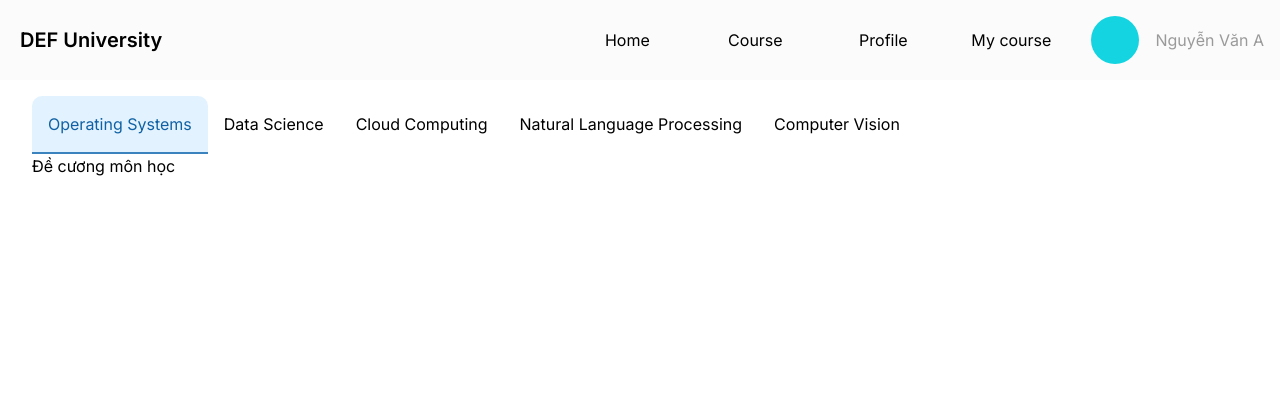
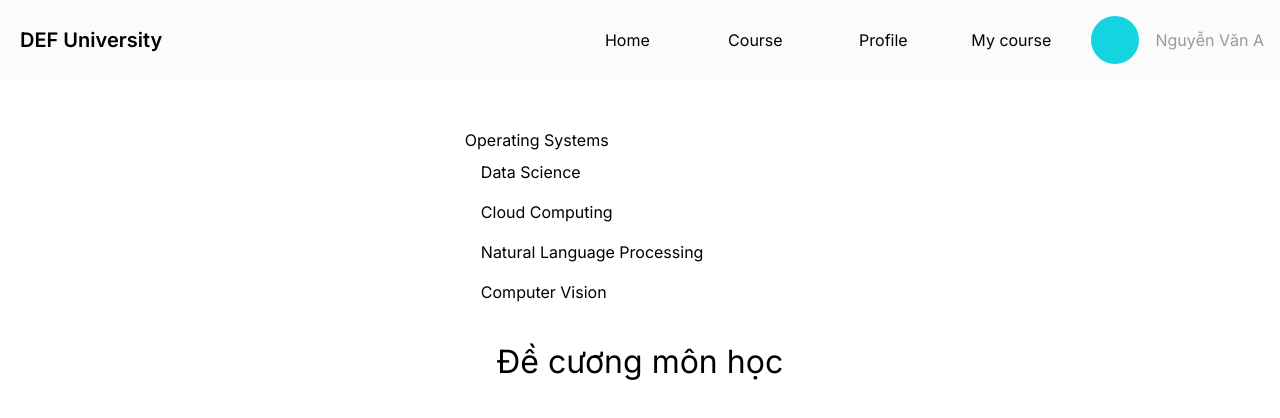
Before and after one commit to AKflower/DEFUni, a Next.js app in the folder app/front-end/: page /mycourse in a window 1280 px wide. Shown: the top 418 px of the page. Built offline with nearby package versions, Linux system fonts and the light colour scheme.

Commit message:
Update mycourse.module.scss

```diff
--- a/app/front-end/src/app/mycourse/mycourse.module.scss
+++ b/app/front-end/src/app/mycourse/mycourse.module.scss
@@ -1,28 +1,177 @@
-.container{
-  background-color: white;
+.container {
+    padding: 2rem;
+    max-width: 800px;
+    margin: 0 auto;
+  }
 
-  .headBar{
+  .main {
+    min-height: 100vh;
+    padding: 4rem 0;
+    flex: 1;
     display: flex;
-      justify-content: space-between;
-      .tabBar{
-          display: flex;
-          flex-direction: row;
-          justify-content: space-between;
-          .tab{
-              padding: 1em;
+    flex-direction: column;
+    justify-content: center;
+    align-items: center;
+  }
+
+  .title {
+    margin: 0;
+    line-height: 1.15;
+    font-size: 2rem;
+    text-align: center;
+  }
+
+  .subjectTitle {
+    font-size: 1.5rem;
+    margin-bottom: 1rem;
+  }
+
+
+  .searchInput {
+    padding: 0.5rem;
+    font-size: 1rem;
+  }
+
+  .sortButton, .cardButton {
+    padding: 0.5rem 1rem;
+    font-size: 1rem;
     cursor: pointer;
   }
-          .tabAction{
-              padding: 1em;
-              color: #1061a3;
-              background-color: #e2f2ff;
-              border-bottom: 2px solid #3b83be;
-              border-radius: 10px 10px 0 0;
+
+  .grid {
+    display: flex;
+    align-items: center;
+    justify-content: center;
+    flex-wrap: wrap;
+    max-width: 800px;
+    margin-top: 3rem;
+  }
+
+  .card {
+    margin: 1rem;
+    padding: 1.5rem;
+    text-align: left;
+    color: inherit;
+    text-decoration: none;
+    border: 1px solid #eaeaea;
+    border-radius: 10px;
+    transition: color 0.15s ease, border-color 0.15s ease;
+    width: 45%;
     cursor: pointer;
   }
+
+  .card:hover, .card:focus, .card:active {
+    color: #0070f3;
+    border-color: #0070f3;
   }
-      .toolBar{
 
+  .card h2 {
+    margin: 0 0 1rem 0;
+    font-size: 1.5rem;
   }
+
+  .card p {
+    margin: 0;
+    font-size: 1.25rem;
+    line-height: 1.5;
   }
+
+  .tabContainer {
+    display: flex;
+    justify-content: space-around;
+    margin-bottom: 1rem;
   }
+
+  .tab {
+    padding: 0.5rem 1rem;
+    cursor: pointer;
+  }
+
+  .active {
+    background-color: #0070f3;
+    color: white;
+  }
+
+  .collapseAllButton {
+    padding: 0.5rem 1rem;
+    margin-bottom: 1rem;
+    cursor: pointer;
+  }
+
+  .sections {
+    border: 1px solid #eaeaea;
+    border-radius: 10px;
+  }
+
+  .section {
+    border-top: 1px solid #eaeaea;
+  }
+
+  .section:first-child {
+    border-top: none;
+  }
+
+  .sectionTitle {
+    width: 100%;
+    padding: 1rem;
+    background: #f9f9f9;
+    cursor: pointer;
+    text-align: left;
+    border: none;
+    outline: none;
+  }
+
+  .sectionContent {
+    padding: 1rem;
+    background: #fff;
+  }
+
+  .item {
+    display: flex;
+    align-items: center;
+    padding: 0.5rem 0;
+  }
+
+  .icon {
+    margin-right: 0.5rem;
+    font-size: 1.5rem;
+  }
+
+  .gradesContainer {
+    padding: 2rem;
+  }
+
+  .profile {
+    display: flex;
+    align-items: center;
+    margin-bottom: 2rem;
+  }
+
+  .profileImage {
+    border-radius: 50%;
+    width: 50px;
+    height: 50px;
+    margin-right: 1rem;
+  }
+
+  .profileName {
+    font-size: 1.25rem;
+  }
+
+  .gradesTable {
+    width: 100%;
+    border-collapse: collapse;
+  }
+
+  .gradesTable th, .gradesTable td {
+    border: 1px solid #eaeaea;
+    padding: 0.5rem 1rem;
+  }
+
+  .gradesTable th {
+    background: #f9f9f9;
+  }
+
+  .gradesTable td {
+    text-align: center;
+  }
```
Lines whose indentation alone changed are shown as unchanged.
